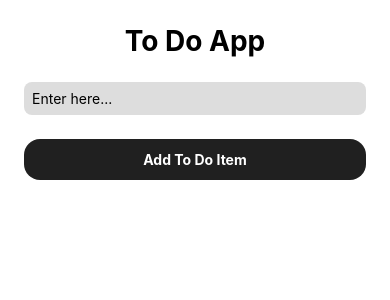
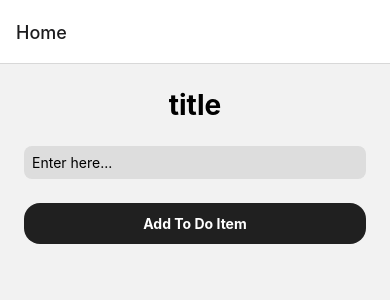
Before and after one commit to farfalletonde/ToDoApp, a React Native app: screen / in a window 390 px wide. Shown: the top 300 px of the page. Built offline with nearby package versions, Linux system fonts and the light colour scheme.

Commit message:
navigate to details

```diff
--- a/App.tsx
+++ b/App.tsx
@@ -1,16 +1,26 @@
 import React from 'react';
-import {
-  SafeAreaView,
-} from 'react-native';
 import MainScreen from './screens/MainScreen';
+import {NavigationContainer} from '@react-navigation/native';
+import {createNativeStackNavigator} from '@react-navigation/native-stack';
+import DetailScreen from './screens/DetailScreen';
+
+export type RootStackParams = {
+  Home: any;
+  Details: {
+    toDoItem: string;
+  };
+};
 
 const App = () => {
+  const RootStack = createNativeStackNavigator<RootStackParams>();
 
-  const customTitle = "To Do App"
   return (
-    <SafeAreaView style={{ flex: 1 }}>
-      <MainScreen title={customTitle} />
-    </SafeAreaView>
+    <NavigationContainer>
+      <RootStack.Navigator initialRouteName="Home">
+        <RootStack.Screen name="Home" component={MainScreen} />
+        <RootStack.Screen name="Details" component={DetailScreen} />
+      </RootStack.Navigator>
+    </NavigationContainer>
   );
 };
 
--- /dev/null
+++ b/screens/DetailScreen/index.tsx
@@ -0,0 +1,19 @@
+import {NativeStackScreenProps} from '@react-navigation/native-stack';
+import React from 'react';
+import {Text, View} from 'react-native';
+import {RootStackParams} from '../../App';
+import styles from './styles';
+
+type DetailProps = NativeStackScreenProps<RootStackParams, 'Details'>;
+const DetailScreen = (toDoItem: DetailProps) => {
+  const args = toDoItem.route.params;
+  const {titleStyle} = styles;
+
+  return (
+    <View style={{flex: 1}}>
+      <Text style={titleStyle}>{args.toDoItem}</Text>
+    </View>
+  );
+};
+
+export default DetailScreen;
--- /dev/null
+++ b/screens/DetailScreen/styles.ts
@@ -0,0 +1,27 @@
+import { StyleSheet } from "react-native"
+
+const styles = StyleSheet.create({
+  titleStyle: {
+    textAlign: 'center',
+    fontWeight: '700',
+    marginTop: 24,
+    fontSize: 28
+  },
+  inputField: {
+    backgroundColor: '#DDDDDD',
+    marginHorizontal: 24,
+    marginTop: 24,
+    padding: 8,
+    borderRadius: 8
+  },
+  listItem: {
+    marginHorizontal: 24,
+    marginBottom: 16,
+    borderRadius: 8,
+    paddingVertical: 8,
+    paddingHorizontal: 12,
+    backgroundColor: '#8888FF'
+  }
+})
+
+export default styles
--- a/screens/MainScreen/index.tsx
+++ b/screens/MainScreen/index.tsx
@@ -1,22 +1,25 @@
-import React, { useState } from 'react';
+import React, {useState} from 'react';
 import {
   FlatList,
   ListRenderItemInfo,
   Text,
   TextInput,
   TouchableWithoutFeedback,
-  View
+  View,
 } from 'react-native';
 import PrimaryButton from '../../components/PrimaryButton';
 import styles from './styles';
+import {NativeStackNavigationProp} from '@react-navigation/native-stack';
+import {useNavigation} from '@react-navigation/native';
+import {RootStackParams} from '../../App';
 
-type MainScreenProps = { title: string }
-
-const MainScreen = ({ title }: MainScreenProps) => {
+const MainScreen = () => {
+  const navigation =
+    useNavigation<NativeStackNavigationProp<RootStackParams>>();
   const [toDoItem, setToDoItem] = useState<string>('');
   const [toDoItems, setToDoItems] = useState<string[]>([]);
 
-  const { titleStyle } = styles
+  const {titleStyle} = styles;
 
   const handleToDoText = (item: string) => {
     setToDoItem(item);
@@ -24,41 +27,41 @@ const MainScreen = ({ title }: MainScreenProps) => {
 
   const addToDoItem = () => {
     setToDoItems(prevItems => [...prevItems, toDoItem]);
-    setToDoItem('')
+    setToDoItem('');
   };
 
-  const handleItemClick = (item: string) => {
-    console.log(item);
+  const handleItemClick = (toDoItem: string) => {
+    navigation.navigate('Details', {toDoItem});
   };
 
   return (
-
-    <View style={{ flex: 1 }}>
-      <Text style={titleStyle}>{title}</Text>
+    <View style={{flex: 1}}>
+      <Text style={titleStyle}>title</Text>
       <TextInput
         style={styles.inputField}
-        placeholder='Enter here...'
-        onChangeText={handleToDoText} value={toDoItem} />
+        placeholder="Enter here..."
+        onChangeText={handleToDoText}
+        value={toDoItem}
+      />
 
-      <PrimaryButton
-        title='Add To Do Item'
-        clickEvent={addToDoItem} />
+      <PrimaryButton title="Add To Do Item" clickEvent={addToDoItem} />
 
       <FlatList
         data={toDoItems}
-        style={{ marginTop: 16, flex: 1 }}
+        style={{marginTop: 16, flex: 1}}
         renderItem={(itemData: ListRenderItemInfo<string>) => {
           return (
-            <TouchableWithoutFeedback onPress={() => handleItemClick(itemData.item)}>
+            <TouchableWithoutFeedback
+              onPress={() => handleItemClick(itemData.item)}>
               <View style={styles.listItem}>
-                <Text style={{ color: 'white' }}>{itemData.item}</Text>
+                <Text style={{color: 'white'}}>{itemData.item}</Text>
               </View>
             </TouchableWithoutFeedback>
           );
-        }} />
+        }}
+      />
     </View>
-
   );
-}
+};
 
 export default MainScreen;
```
